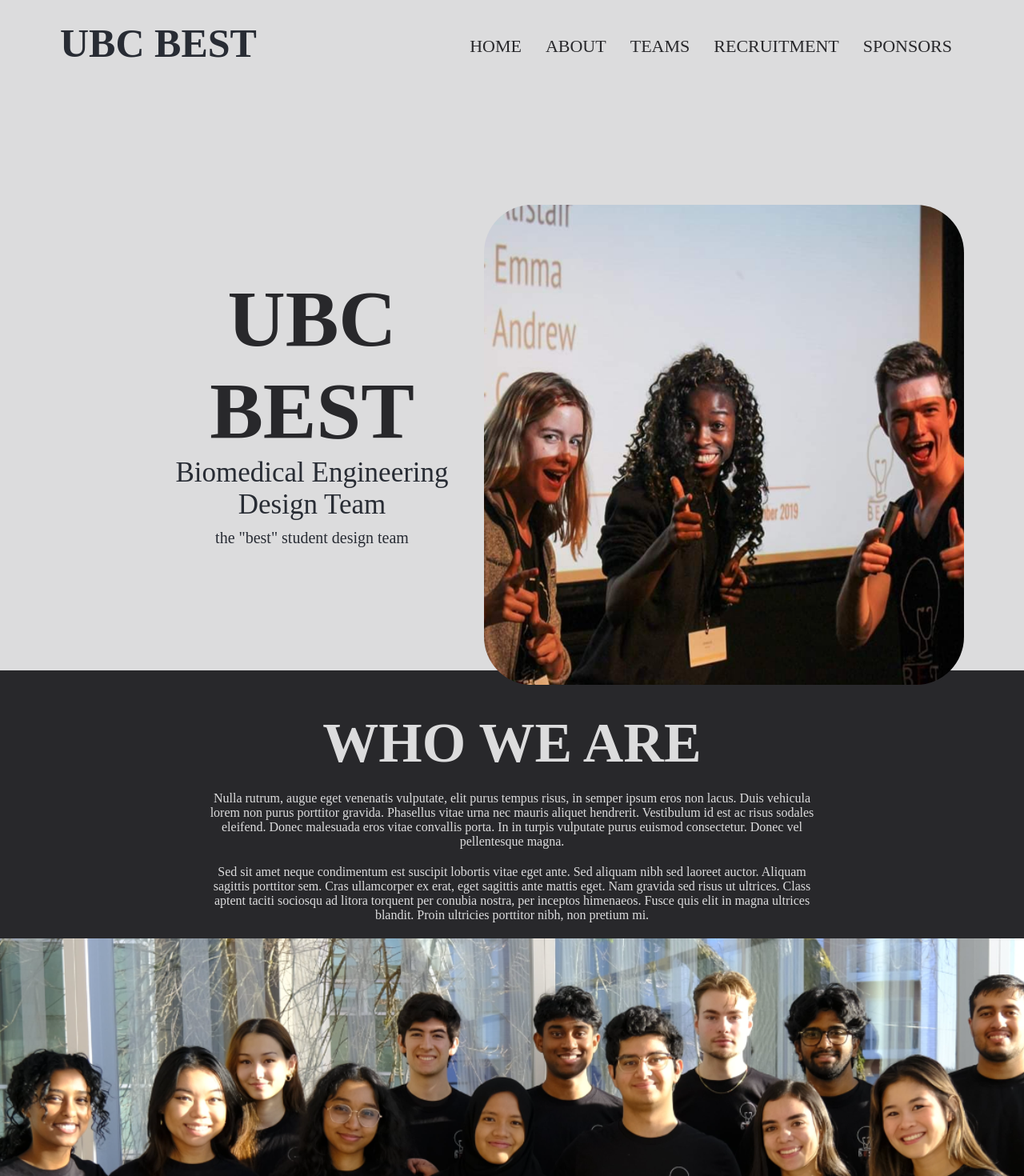
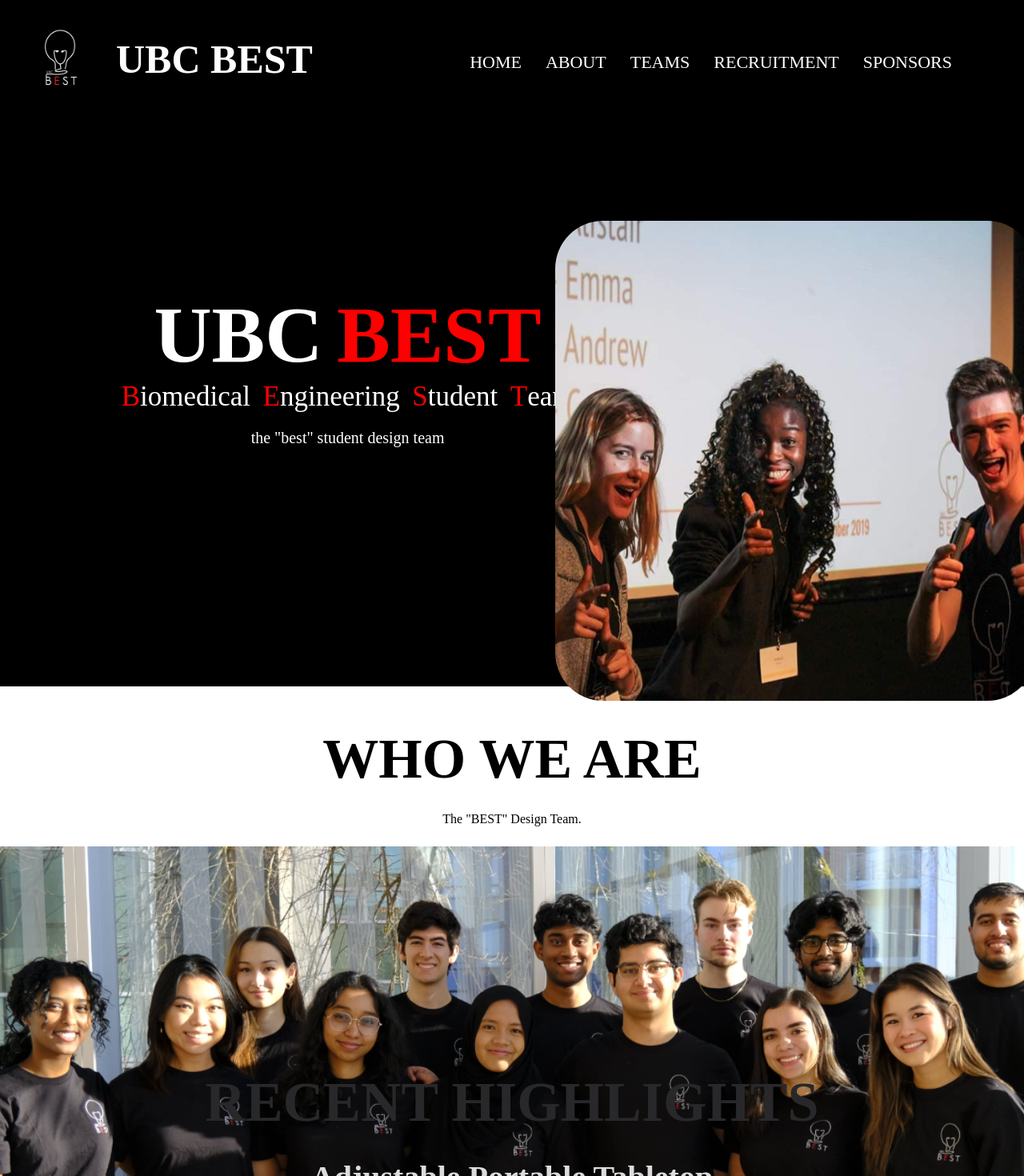
Before and after one commit to BESTubc/ubcbest.github.io, a React (Create React App) app: page / in a window 1280 px wide. Shown: the top 1470 px of the page at 80% size. Built offline with nearby package versions, Linux system fonts and the light colour scheme.

Commit message:
change colour design

```diff
--- a/src/App.css
+++ b/src/App.css
@@ -7,14 +7,8 @@
   pointer-events: none;
 }
 
-@media (prefers-reduced-motion: no-preference) {
-  .App-logo {
-    animation: App-logo-spin infinite 20s linear;
-  }
-}
-
 .App-header {
-  background-color: #282c34;
+  background-color: white;
   min-height: 100vh;
   display: flex;
   flex-direction: column;
@@ -49,15 +43,15 @@
 }
 
 body{
-  background: #DCDCDD;
-  color: #282c34;
+  background: black;
+  color: white;
 
 }
 
 #hero{
   width: 100%;
   height: 84vh;
-  background: #DCDCDD;
+  background: black;
   background-size: cover;
   background-position: center;
 }
@@ -70,15 +64,24 @@
 
 nav{
   display: flex;
+  margin-right: 75px;
+  margin-left: 25px;
   justify-content: space-between;
-  flex-wrap: wrap;
-  margin: 0px 75px;
+  margin-top: 20px;
+}
+
+nav div {
+  display: flex;
+}
+
+nav div img {
+  margin-right: 20px;
 }
 
 .website-header {
   font-size: 50px;
-  padding-top: 0%;
   margin-top: 25px;
+
 }
 
 .logo{
@@ -89,10 +92,11 @@
   display: inline-block;
   list-style: none;
   margin: 45px 15px;
+
 }
 
 nav ul li a{
-  color: #28282B;
+  color: white;
   text-decoration: none;
   font-size: 22px;
   position: relative;
@@ -102,7 +106,7 @@
   content: '';
   width: 0;
   height: 3px;
-  background: #28282B;
+  background: white;
   position: absolute;
   left: 0;
   bottom: -6px;
@@ -130,11 +134,11 @@
 .hero-text h1{
   margin-top: 20px;
   font-size: 100px;
-  color: #28282B;
+  color: white;
 }
 
 .hero-text h3{
-  margin-top: 10px;
+  margin-top: 20px;
   font-size: 20px;
   font-weight: 100;
 }
@@ -168,9 +172,9 @@
 /*------------------- HOME-ABOUT ---------------------*/
 
 #home-about {
-  height: 80vh;
-  background-color: #28282B;
-  color: #DCDCDD;
+  height: 60vh;
+  background-color: white;
+  color: black;
 }
 
 #home-about h1 {
@@ -178,7 +182,7 @@
 }
 
 #home-about p {
-  margin: 20px 20%;
+  margin: 2% 20%;
 }
 
 /*------------------- PROJECTS ---------------------*/
@@ -215,7 +219,6 @@
 
 #projects h1 {
   font-size: 70px;
-  margin: 2%;
 }
 
 #projects h2 {
--- a/src/App.jsx
+++ b/src/App.jsx
@@ -8,9 +8,7 @@
 import Teams from "./pages/Teams";
 import Recruitment from "./pages/Recruitment";
 import Sponsors from "./pages/Sponsors";
-// import bestLogo from "./images/favicon.png";
-import { FontAwesomeIcon } from "@fortawesome/react-fontawesome";
-
+import bestLogo from "./images/logo/favicon.png";
 
 function App() {
   return (
@@ -18,9 +16,10 @@
       <Router>
         <div>
           <nav>
-            {/* <img src={bestLogo} className="logo"/> */}
-            <FontAwesomeIcon icon="fa-regular fa-lightbulb" />
+            <div>
+            <img src={bestLogo} className="logo" style={{width: "100px", height: "100px"}}/>
             <h1 className="website-header">UBC BEST</h1>
+            </div>
             <ul>
               <li>
                 <Link to="">HOME</Link>
--- a/src/components/Footer.jsx
+++ b/src/components/Footer.jsx
@@ -4,7 +4,7 @@
   return (
       <div class="container">
         <footer class="py-3 my-4">
-          <p class="text-center text-body-secondary" style={{height: "8vh", display: "flex", alignItems: "center", justifyContent: "center"}}>© 2024 University of British Columbia - Biomedical Engineering Student Design Team</p>
+          <p class="text-center text-body-secondary" style={{color: "white", height: "8vh", display: "flex", alignItems: "center", justifyContent: "center"}}>© 2024 University of British Columbia - Biomedical Engineering Student Design Team</p>
         </footer>
       </div>
   );
--- a/src/pages/Home.jsx
+++ b/src/pages/Home.jsx
@@ -35,8 +35,20 @@
       <div id="hero">
         <div class="hero-container hidden">
           <div class="hero-text">
-            <h1> UBC BEST</h1>
-            <h2> Biomedical Engineering Design Team</h2>
+            <div style={{display: "flex", justifyContent: "space-evenly"}}>
+              <h1> UBC</h1>
+              <h1 style={{color: "red"}}> BEST</h1>
+            </div>
+            <div style={{display: "flex", justifyContent: "center"}}>
+              <h2 style={{color:"red"}}>B</h2>
+              <h2>iomedical </h2>
+              <h2 style={{color:"red", marginLeft: "3%"}}> E</h2>
+              <h2>ngineering </h2>
+              <h2 style={{color:"red", marginLeft: "3%"}}> S</h2>
+              <h2>tudent </h2>
+              <h2 style={{color:"red", marginLeft: "3%"}}> T</h2>
+              <h2>eam</h2>
+            </div>
             <h3>the "best" student design team</h3>
           </div>
           <div>
@@ -49,32 +61,16 @@
         <div>
           <h1 /* class="hidden item"*/ >WHO WE ARE</h1>
           <p /* class="hidden item"*/ >
-            Nulla rutrum, augue eget venenatis vulputate, elit purus tempus
-            risus, in semper ipsum eros non lacus. Duis vehicula lorem non purus
-            porttitor gravida. Phasellus vitae urna nec mauris aliquet
-            hendrerit. Vestibulum id est ac risus sodales eleifend. Donec
-            malesuada eros vitae convallis porta. In in turpis vulputate purus
-            euismod consectetur. Donec vel pellentesque magna.
-          </p>
-          <p /* class="hidden item"*/ >
-            Sed sit amet neque condimentum est suscipit lobortis vitae eget
-            ante. Sed aliquam nibh sed laoreet auctor. Aliquam sagittis
-            porttitor sem. Cras ullamcorper ex erat, eget sagittis ante mattis
-            eget. Nam gravida sed risus ut ultrices. Class aptent taciti
-            sociosqu ad litora torquent per conubia nostra, per inceptos
-            himenaeos. Fusce quis elit in magna ultrices blandit. Proin
-            ultricies porttitor nibh, non pretium mi.
+            The "BEST" Design Team.
           </p>
           <img src={who_we_are} /* class="hidden item"*/  />
         </div>
       </div>
 
-      <hr />
-
-      {/* PROJECTS */}
+      {/* HIGHTLIGHTS */}
       <div id="projects">
         <div>
-          <h1> OUR PROJECTS </h1>
+          <h1> RECENT HIGHLIGHTS </h1>
           <HorizontalProject
             projectTitle="Adjustable Portable Tabletop"
             learnMore="Learn more"
```
Also changed, not shown: src/images/logo/favicon.png.
